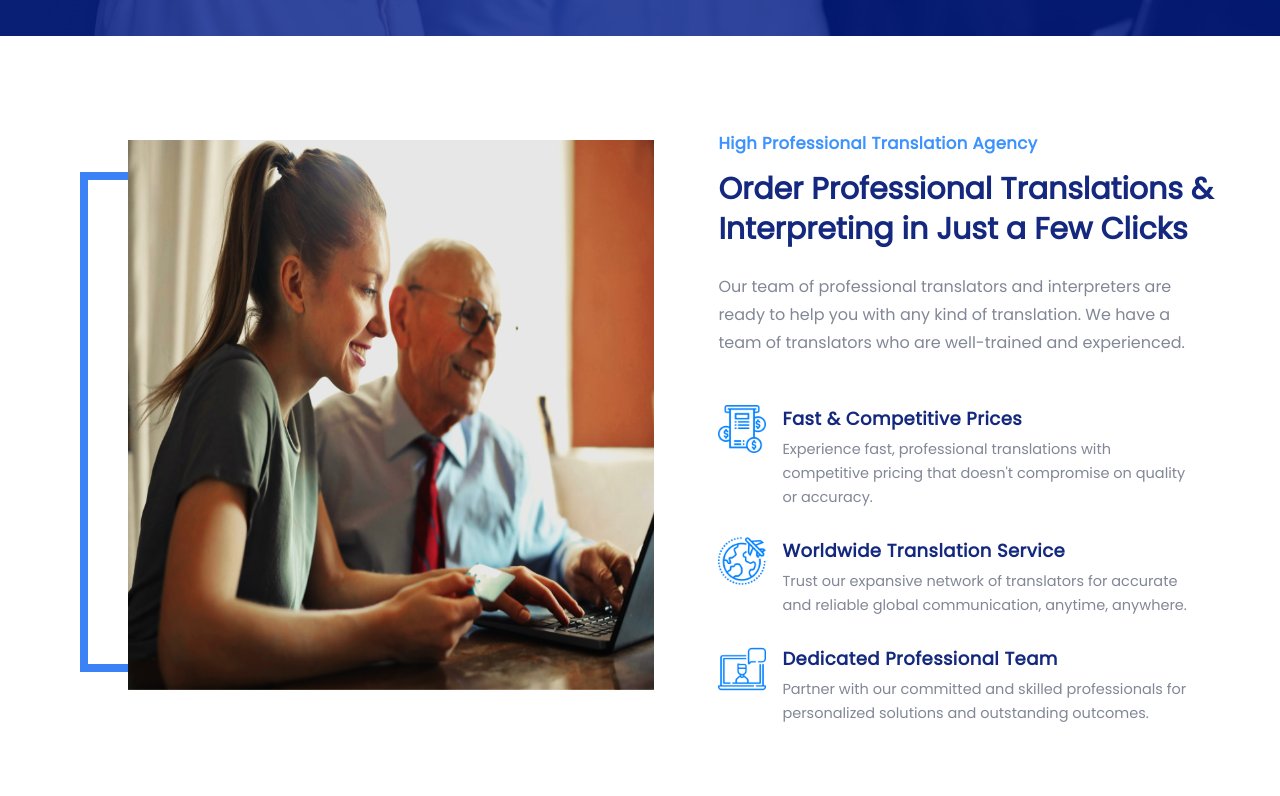
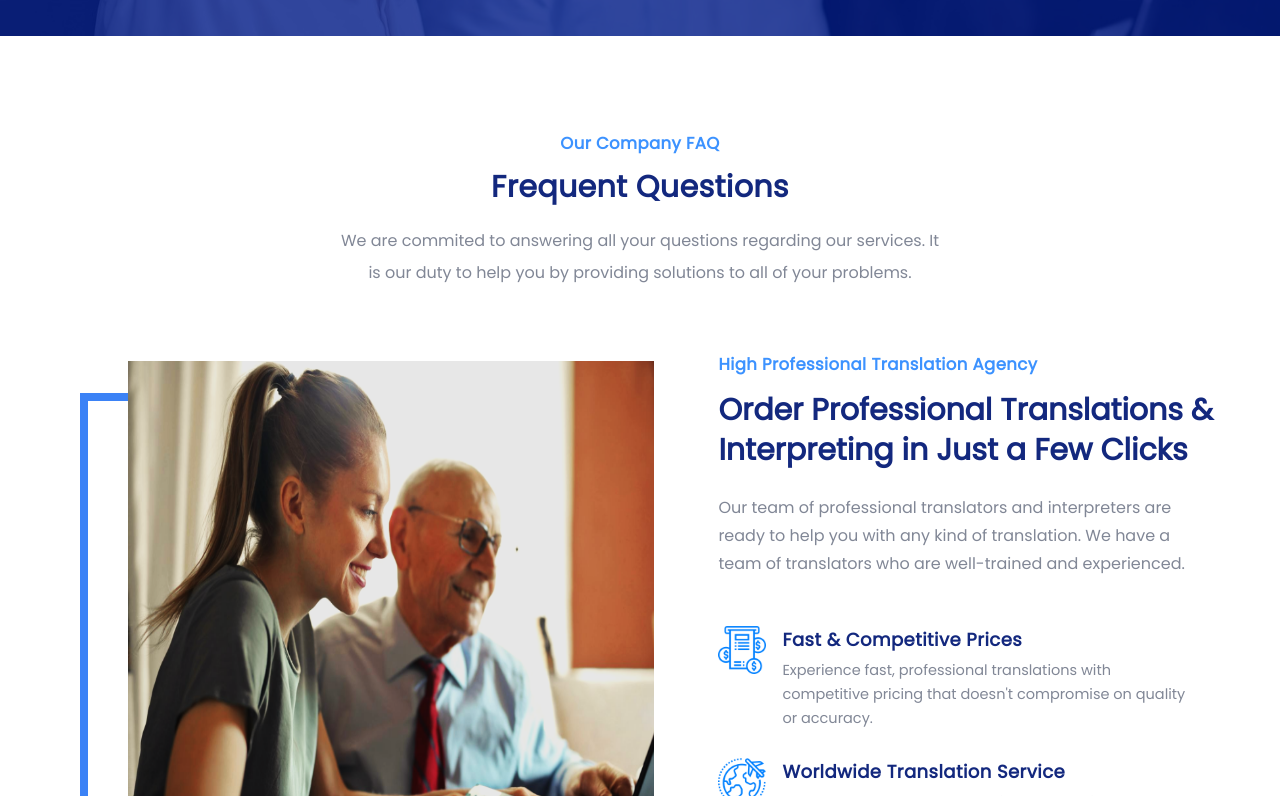
Before and after one commit to MusaZeshan-IT/Quick-Translate, a React (Vite) app: page /#/faq in a window 1280 px wide. Shown: the part 364-1160 px from the top of the page. Built offline with nearby package versions, Linux system fonts and the light colour scheme.

Commit message:
The faq component is almost complete with one side left.

```diff
--- a/src/components/faq/FaqQuestions.jsx
+++ b/src/components/faq/FaqQuestions.jsx
@@ -9,7 +9,15 @@ import Feature3 from '../../assets/uniqueFeatures/quality3.png'
 
 const FaqQuestions = () => {
     return (
-        <div className='flex lg:flex-row flex-col lg:gap-x-24 gap-y-16'>
+        <div className='flex flex-col items-center'>
+            <div className='flex flex-col items-center'>
+                <div className='font-bold tracking-wide'>
+                    <h3 className='text-center text-[16.5px] text-[rgb(60,146,255)]'>Our Company FAQ</h3>
+                    <h2 className='mt-3 text-3xl text-center text-[rgb(19,40,126)]'>Frequent Questions</h2>
+                </div>
+                <p className='text-center sm:w-[610px] w-full mt-5 leading-8 text-[rgb(129,135,150)]'>We are commited to answering all your questions regarding our services. It is our duty to help you by providing solutions to all of your problems.</p>
+            </div>
+            <div className='flex lg:flex-row flex-col lg:gap-x-24 gap-y-16 mt-16'>
                 <div className='xl:w-[57%] lg:w-[52%] w-full border-8 border-blue-500 lg:block flex xl:h-[500px] lg:h-[500px] md:h-[520px] xs-custom:h-[370px] 2xs-custom:h-[500px] h-[380px] mt-10'>
                     <img className='xl:block hidden xl:h-[550px] w-full lg:relative bottom-10 left-10' src={FaqImgXl} alt="" />
                     <img className='lg:hidden xs-custom:block hidden xl:h-[450px] lg:h-full w-full lg:relative bottom-10 left-10' src={FaqImgTab} alt="" />
@@ -38,6 +46,7 @@ const FaqQuestions = () => {
                     </div>
                 </div>
             </div>
+        </div>
     );
 }
 
```
Lines whose indentation alone changed are shown as unchanged.
